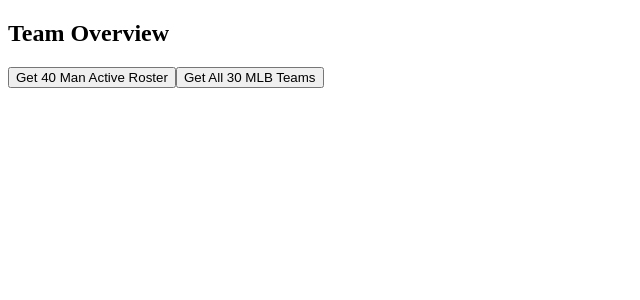
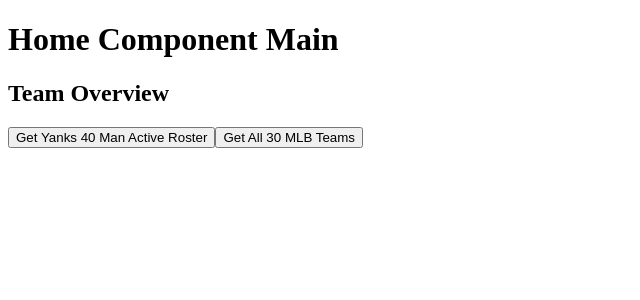
Before and after one commit to jesse-maretz/Pastime-Frontend, a React (Create React App) app: page / in a window 1280 px wide. Shown: the top 300 px of the page, without its empty margins (0-640 px from the left). Built offline with nearby package versions, Linux system fonts and the light colour scheme.

Commit message:
working map of yankees active roster

```diff
--- a/src/App.js
+++ b/src/App.js
@@ -1,10 +1,12 @@
 import React from "react";
 import TeamOverview from "./Pages/TeamOverview";
+import Home from "./Pages/Home";
 
 function App() {
 
 return (
   <>
+    <Home />
     <TeamOverview />
   </>
   )
--- a/src/Pages/Home.js
+++ b/src/Pages/Home.js
@@ -1,6 +1,5 @@
 import React from "react"
-import "../Style/home.css"
-
+import '../Style/App.css'
 
 const Home = () => {
 
--- a/src/Pages/TeamOverview.js
+++ b/src/Pages/TeamOverview.js
@@ -1,9 +1,12 @@
 import { useState } from "react"
+import "../Style/App.css"
 const axios = require('axios')
+
 
 const TeamOverview = () => {
     const [teams, setTeams] = useState([])
     const [roster, setRoster] = useState([])
+    const [active, setActive] = useState([])
     const [showPlayers, setShowPlayers] = useState(false)
 
 
@@ -35,9 +38,16 @@
     const getActiveRoster = () => {
         axios.get(`https://api.sportsdata.io/v3/mlb/scores/json/Players/NYY?key=47523e6bcc8f4041be7c999dc613d23b`)
         .then((res)=>{
-            console.log(res)
+            console.log(res.data)
+            const activePlayers = []
+            for (let i = 0; i < 220; i++) {
+                if (res.data[i].Status == 'Active') {
+                    activePlayers.push(res.data[i])
+                }
+            }
+            console.log(activePlayers)
+            setActive(activePlayers)
         })
-        setRoster()
         setShowPlayers(true)
     }
 /* ========================================== */
@@ -50,7 +60,7 @@
 
         {/* --- GET Request Buttons --- */}
             <div className="btns">
-                <button onClick={getActiveRoster}>Get 40 Man Active Roster</button>
+                <button onClick={getActiveRoster}>Get Yanks 40 Man Active Roster</button>
                 <button onClick={getTeams}>Get All 30 MLB Teams</button>
             </div>
         {/* --------------------------- */}
@@ -58,14 +68,16 @@
 
         {/* --- Conditional Rendering; 40-Man Roster --- */}
             {
-                roster ?
+                active ?
                 <div className="active-roster">
-                    {roster.map((player)=>{
+                    {active.map((player)=>{
                         return (
                             <div
-                            key={player.id}
+                            key={player.PlayerID}
                             className="player">
-                                <h2>{player.name}</h2>
+                                <h2>{`${player.FirstName}` + ' ' + `${player.LastName}`}</h2>
+                                <img src={player.PhotoUrl} alt="No pic" />
+                                <p>{player.Jersey}</p>
                             </div>
                         )
                     })}
--- a/src/Style/App.css
+++ b/src/Style/App.css
@@ -0,0 +1,4 @@
+* {
+    box-sizing: border-box;
+
+}
```
